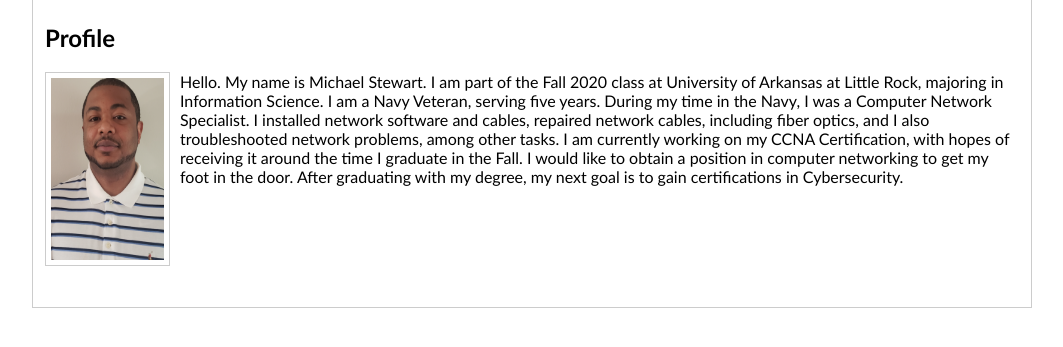
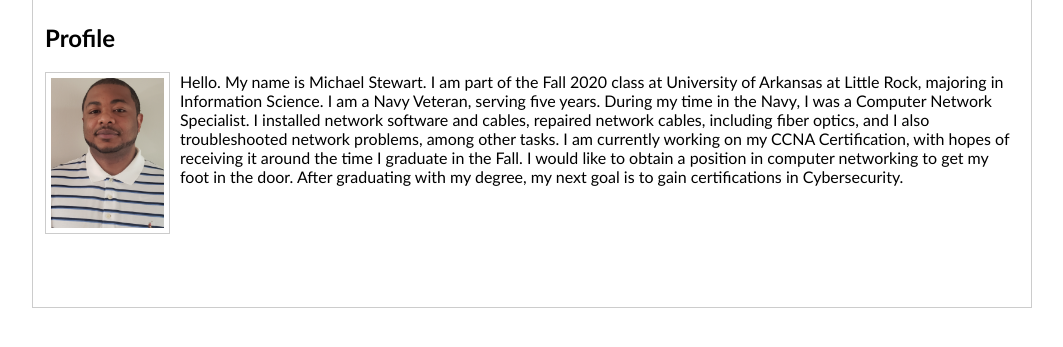
Before and after one commit to mfstewart1/Portfolio, a plain HTML site: page index.html in a window 1280 px wide. Shown: the part 161-508 px from the top of the page, without its empty margins (108-1171 px from the left). Drawn offline with Linux system fonts and the light colour scheme.

Commit message:
Update index.html

```diff
--- a/index.html
+++ b/index.html
@@ -29,7 +29,7 @@
         <!-- Begin Home Section -->
         <div id="Home" class="tabcontent">
               <h2>Profile</h2>
-              <p><img class="img-style-1" src="assets/images/Michael Stewart.jpg" alt="Jingle Mingle 2019" width="113" height="182">Hello. My name is Michael Stewart. I am part of the Fall 2020 class at University of Arkansas at Little Rock, majoring in Information Science. I am a Navy Veteran, serving five years. During my time in the Navy, I was a Computer Network Specialist. I installed network software and cables, repaired network cables, including fiber optics, and I also troubleshooted network problems, among other tasks. I am currently working on my CCNA Certification, with hopes of receiving it around the time I graduate in the Fall. I would like to obtain a position in computer networking to get my foot in the door. After graduating with my degree, my next goal is to gain certifications in Cybersecurity.</p>
+              <p><img class="img-style-1" src="assets/images/Michael Stewart.jpg" alt="Headshotpic" width="113" height="150">Hello. My name is Michael Stewart. I am part of the Fall 2020 class at University of Arkansas at Little Rock, majoring in Information Science. I am a Navy Veteran, serving five years. During my time in the Navy, I was a Computer Network Specialist. I installed network software and cables, repaired network cables, including fiber optics, and I also troubleshooted network problems, among other tasks. I am currently working on my CCNA Certification, with hopes of receiving it around the time I graduate in the Fall. I would like to obtain a position in computer networking to get my foot in the door. After graduating with my degree, my next goal is to gain certifications in Cybersecurity.</p>
               <br>&nbsp;
               <br>&nbsp;
               <br>&nbsp;
```
